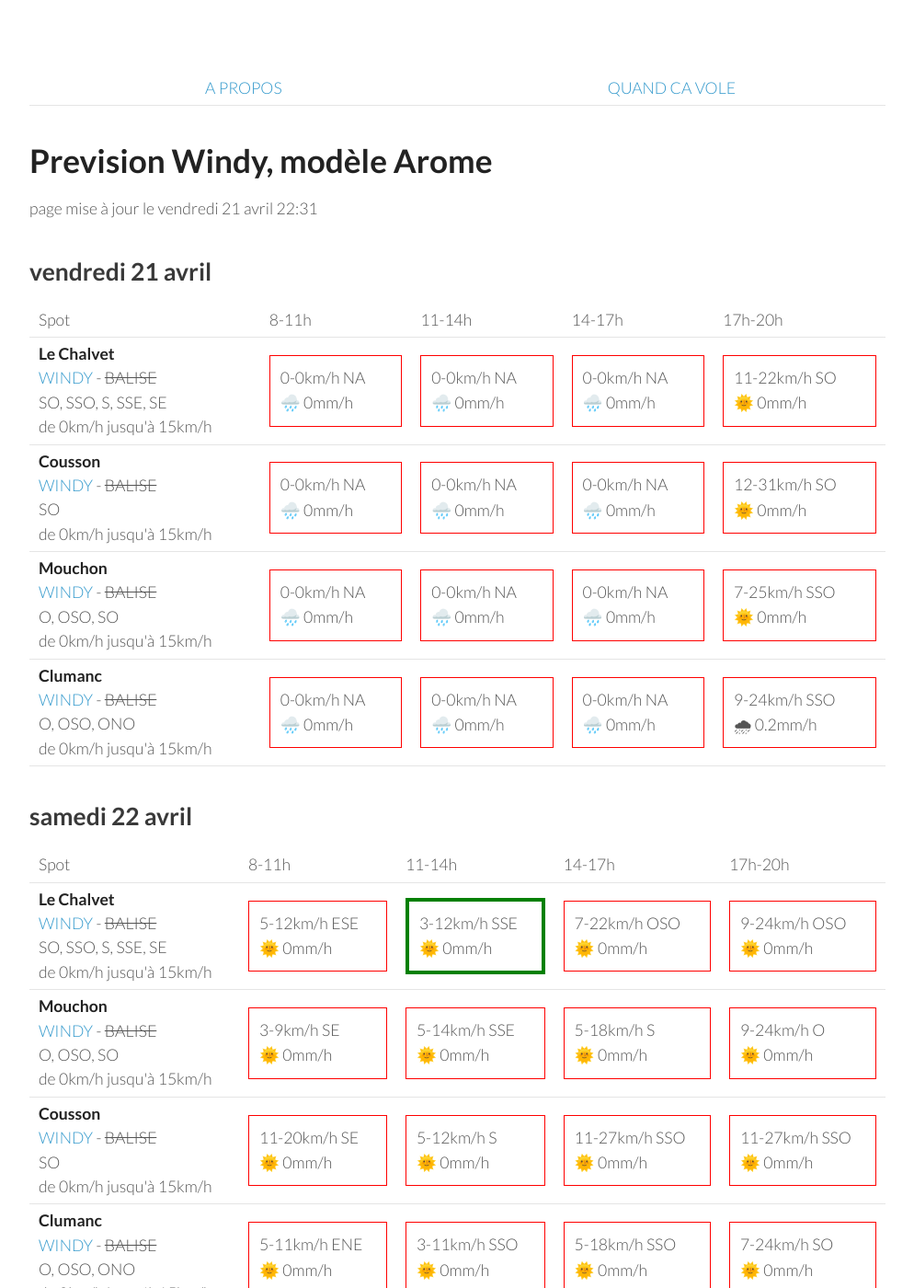
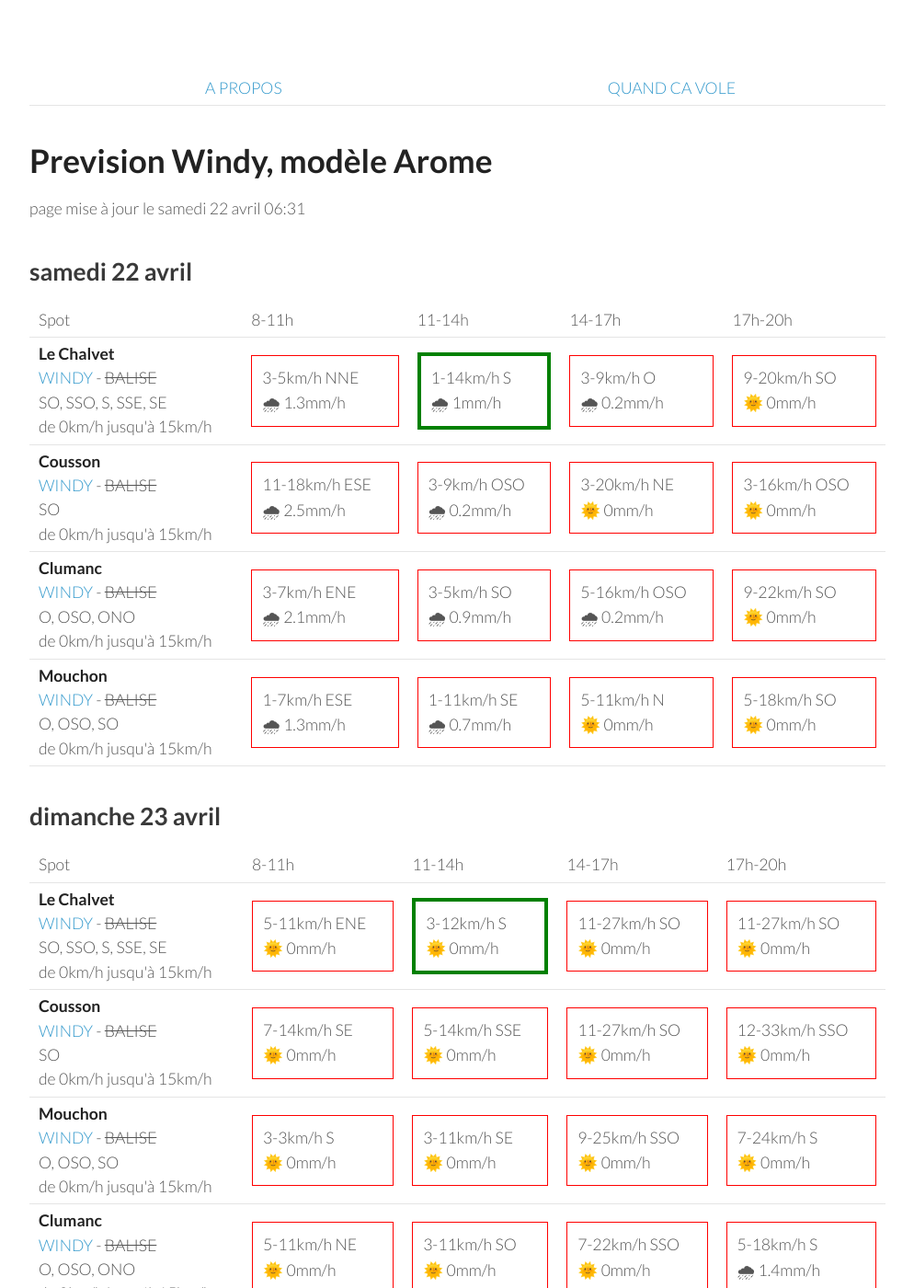
Before and after one commit to parapente-dans-le-nord/parapente-dans-le-nord.github.io, a Jekyll site: the page built from serre_poncon.markdown, in a window 1280 px wide and 1400 px high. Shown: the whole window at 92% size, without its empty margins (26-1020 px from the left). Built offline with Jekyll 4.4.1, drawn with Linux system fonts in a browser that asks for light colours; some of the changed text lies outside the part shown.

Commit message:
update index.markdown

```diff
--- a/serre_poncon.markdown
+++ b/serre_poncon.markdown
@@ -7,60 +7,8 @@ title:  "Tous les spots"
 {: .links}
 
 # Prevision Windy, modèle Arome
-page mise à jour le vendredi 21 avril 22:31
+page mise à jour le samedi 22 avril 06:31
 
-## vendredi 21 avril
-
-{::nomarkdown}
-<table>
-  <tbody>
-    <tr>
-      <td>Spot</td>
-      <td>8-11h</td>
-      <td>11-14h</td>
-      <td>14-17h</td>
-      <td>17h-20h</td>
-    </tr>
-<tr>
-        <td><strong>Le Chalvet</strong><br><a href="https://windy.com/43.979/6.480?43.866,6.480,10,m:eSsaglX">WINDY</a> - <span class="no-balise"> BALISE </span><br> <span class="vent-favorable">SO, SSO, S, SSE, SE</span><br><span class="force-vent">de 0km/h jusqu'à 15km/h</span> </td>
-
-            <td><div class="not-flyable"><p>0-0km/h NA</p><p>🌧️ 0mm/h</p></div></td>
-            <td><div class="not-flyable"><p>0-0km/h NA</p><p>🌧️ 0mm/h</p></div></td>
-            <td><div class="not-flyable"><p>0-0km/h NA</p><p>🌧️ 0mm/h</p></div></td>
-            <td><div class="not-flyable"><p>11-22km/h SO</p><p>🌞 0mm/h</p></div></td>
-
-    </tr>
-<tr>
-        <td><strong>Cousson</strong><br><a href="https://windy.com/44.054/6.240?43.940,6.241,10,m:eSAaglz">WINDY</a> - <span class="no-balise"> BALISE </span><br> <span class="vent-favorable">SO</span><br><span class="force-vent">de 0km/h jusqu'à 15km/h</span> </td>
-
-            <td><div class="not-flyable"><p>0-0km/h NA</p><p>🌧️ 0mm/h</p></div></td>
-            <td><div class="not-flyable"><p>0-0km/h NA</p><p>🌧️ 0mm/h</p></div></td>
-            <td><div class="not-flyable"><p>0-0km/h NA</p><p>🌧️ 0mm/h</p></div></td>
-            <td><div class="not-flyable"><p>12-31km/h SO</p><p>🌞 0mm/h</p></div></td>
-
-    </tr>
-<tr>
-        <td><strong>Mouchon</strong><br><a href="https://windy.com/43.992/6.424?43.878,6.425,10,m:eSuaglR">WINDY</a> - <span class="no-balise"> BALISE </span><br> <span class="vent-favorable">O, OSO, SO</span><br><span class="force-vent">de 0km/h jusqu'à 15km/h</span> </td>
-
-            <td><div class="not-flyable"><p>0-0km/h NA</p><p>🌧️ 0mm/h</p></div></td>
-            <td><div class="not-flyable"><p>0-0km/h NA</p><p>🌧️ 0mm/h</p></div></td>
-            <td><div class="not-flyable"><p>0-0km/h NA</p><p>🌧️ 0mm/h</p></div></td>
-            <td><div class="not-flyable"><p>7-25km/h SSO</p><p>🌞 0mm/h</p></div></td>
-
-    </tr>
-<tr>
-        <td><strong>Clumanc</strong><br><a href="https://windy.com/44.027/6.402?43.914,6.403,10,m:eSxaglP">WINDY</a> - <span class="no-balise"> BALISE </span><br> <span class="vent-favorable">O, OSO, ONO</span><br><span class="force-vent">de 0km/h jusqu'à 15km/h</span> </td>
-
-            <td><div class="not-flyable"><p>0-0km/h NA</p><p>🌧️ 0mm/h</p></div></td>
-            <td><div class="not-flyable"><p>0-0km/h NA</p><p>🌧️ 0mm/h</p></div></td>
-            <td><div class="not-flyable"><p>0-0km/h NA</p><p>🌧️ 0mm/h</p></div></td>
-            <td><div class="not-flyable"><p>9-24km/h SSO</p><p>🌧 0.2mm/h</p></div></td>
-
-    </tr>
-
-</tbody>
-</table>
-{:/}
 ## samedi 22 avril
 
 {::nomarkdown}
@@ -76,40 +24,40 @@ page mise à jour le vendredi 21 avril 22:31
 <tr>
         <td><strong>Le Chalvet</strong><br><a href="https://windy.com/43.979/6.480?43.866,6.480,10,m:eSsaglX">WINDY</a> - <span class="no-balise"> BALISE </span><br> <span class="vent-favorable">SO, SSO, S, SSE, SE</span><br><span class="force-vent">de 0km/h jusqu'à 15km/h</span> </td>
 
-            <td><div class="not-flyable"><p>5-12km/h ESE</p><p>🌞 0mm/h</p></div></td>
-            <td><div class="flyable"><p>3-12km/h SSE</p><p>🌞 0mm/h</p></div></td>
-            <td><div class="not-flyable"><p>7-22km/h OSO</p><p>🌞 0mm/h</p></div></td>
-            <td><div class="not-flyable"><p>9-24km/h OSO</p><p>🌞 0mm/h</p></div></td>
+            <td><div class="not-flyable"><p>3-5km/h NNE</p><p>🌧 1.3mm/h</p></div></td>
+            <td><div class="flyable"><p>1-14km/h S</p><p>🌧 1mm/h</p></div></td>
+            <td><div class="not-flyable"><p>3-9km/h O</p><p>🌧 0.2mm/h</p></div></td>
+            <td><div class="not-flyable"><p>9-20km/h SO</p><p>🌞 0mm/h</p></div></td>
+
+
+    </tr>
+<tr>
+        <td><strong>Cousson</strong><br><a href="https://windy.com/44.054/6.240?43.940,6.241,10,m:eSAaglz">WINDY</a> - <span class="no-balise"> BALISE </span><br> <span class="vent-favorable">SO</span><br><span class="force-vent">de 0km/h jusqu'à 15km/h</span> </td>
+
+            <td><div class="not-flyable"><p>11-18km/h ESE</p><p>🌧 2.5mm/h</p></div></td>
+            <td><div class="not-flyable"><p>3-9km/h OSO</p><p>🌧 0.2mm/h</p></div></td>
+            <td><div class="not-flyable"><p>3-20km/h NE</p><p>🌞 0mm/h</p></div></td>
+            <td><div class="not-flyable"><p>3-16km/h OSO</p><p>🌞 0mm/h</p></div></td>
+
+
+    </tr>
+<tr>
+        <td><strong>Clumanc</strong><br><a href="https://windy.com/44.027/6.402?43.914,6.403,10,m:eSxaglP">WINDY</a> - <span class="no-balise"> BALISE </span><br> <span class="vent-favorable">O, OSO, ONO</span><br><span class="force-vent">de 0km/h jusqu'à 15km/h</span> </td>
+
+            <td><div class="not-flyable"><p>3-7km/h ENE</p><p>🌧 2.1mm/h</p></div></td>
+            <td><div class="not-flyable"><p>3-5km/h SO</p><p>🌧 0.9mm/h</p></div></td>
+            <td><div class="not-flyable"><p>5-16km/h OSO</p><p>🌧 0.2mm/h</p></div></td>
+            <td><div class="not-flyable"><p>9-22km/h SO</p><p>🌞 0mm/h</p></div></td>
 
 
     </tr>
 <tr>
         <td><strong>Mouchon</strong><br><a href="https://windy.com/43.992/6.424?43.878,6.425,10,m:eSuaglR">WINDY</a> - <span class="no-balise"> BALISE </span><br> <span class="vent-favorable">O, OSO, SO</span><br><span class="force-vent">de 0km/h jusqu'à 15km/h</span> </td>
 
-            <td><div class="not-flyable"><p>3-9km/h SE</p><p>🌞 0mm/h</p></div></td>
-            <td><div class="not-flyable"><p>5-14km/h SSE</p><p>🌞 0mm/h</p></div></td>
-            <td><div class="not-flyable"><p>5-18km/h S</p><p>🌞 0mm/h</p></div></td>
-            <td><div class="not-flyable"><p>9-24km/h O</p><p>🌞 0mm/h</p></div></td>
-
-
-    </tr>
-<tr>
-        <td><strong>Cousson</strong><br><a href="https://windy.com/44.054/6.240?43.940,6.241,10,m:eSAaglz">WINDY</a> - <span class="no-balise"> BALISE </span><br> <span class="vent-favorable">SO</span><br><span class="force-vent">de 0km/h jusqu'à 15km/h</span> </td>
-
-            <td><div class="not-flyable"><p>11-20km/h SE</p><p>🌞 0mm/h</p></div></td>
-            <td><div class="not-flyable"><p>5-12km/h S</p><p>🌞 0mm/h</p></div></td>
-            <td><div class="not-flyable"><p>11-27km/h SSO</p><p>🌞 0mm/h</p></div></td>
-            <td><div class="not-flyable"><p>11-27km/h SSO</p><p>🌞 0mm/h</p></div></td>
-
-
-    </tr>
-<tr>
-        <td><strong>Clumanc</strong><br><a href="https://windy.com/44.027/6.402?43.914,6.403,10,m:eSxaglP">WINDY</a> - <span class="no-balise"> BALISE </span><br> <span class="vent-favorable">O, OSO, ONO</span><br><span class="force-vent">de 0km/h jusqu'à 15km/h</span> </td>
-
-            <td><div class="not-flyable"><p>5-11km/h ENE</p><p>🌞 0mm/h</p></div></td>
-            <td><div class="not-flyable"><p>3-11km/h SSO</p><p>🌞 0mm/h</p></div></td>
-            <td><div class="not-flyable"><p>5-18km/h SSO</p><p>🌞 0mm/h</p></div></td>
-            <td><div class="not-flyable"><p>7-24km/h SO</p><p>🌞 0mm/h</p></div></td>
+            <td><div class="not-flyable"><p>1-7km/h ESE</p><p>🌧 1.3mm/h</p></div></td>
+            <td><div class="not-flyable"><p>1-11km/h SE</p><p>🌧 0.7mm/h</p></div></td>
+            <td><div class="not-flyable"><p>5-11km/h N</p><p>🌞 0mm/h</p></div></td>
+            <td><div class="not-flyable"><p>5-18km/h SO</p><p>🌞 0mm/h</p></div></td>
 
 
     </tr>
@@ -130,32 +78,22 @@ page mise à jour le vendredi 21 avril 22:31
       <td>17h-20h</td>
     </tr>
 <tr>
-        <td><strong>Cousson</strong><br><a href="https://windy.com/44.054/6.240?43.940,6.241,10,m:eSAaglz">WINDY</a> - <span class="no-balise"> BALISE </span><br> <span class="vent-favorable">SO</span><br><span class="force-vent">de 0km/h jusqu'à 15km/h</span> </td>
+        <td><strong>Le Chalvet</strong><br><a href="https://windy.com/43.979/6.480?43.866,6.480,10,m:eSsaglX">WINDY</a> - <span class="no-balise"> BALISE </span><br> <span class="vent-favorable">SO, SSO, S, SSE, SE</span><br><span class="force-vent">de 0km/h jusqu'à 15km/h</span> </td>
 
-            <td><div class="not-flyable"><p>7-14km/h SSE</p><p>🌞 0mm/h</p></div></td>
-            <td><div class="not-flyable"><p>7-22km/h SSE</p><p>🌧 0.8mm/h</p></div></td>
-            <td><div class="not-flyable"><p>11-31km/h SSO</p><p>🌧 0.3mm/h</p></div></td>
-            <td><div class="not-flyable"><p>11-31km/h SO</p><p>🌧 0.3mm/h</p></div></td>
+            <td><div class="not-flyable"><p>5-11km/h ENE</p><p>🌞 0mm/h</p></div></td>
+            <td><div class="flyable"><p>3-12km/h S</p><p>🌞 0mm/h</p></div></td>
+            <td><div class="not-flyable"><p>11-27km/h SO</p><p>🌞 0mm/h</p></div></td>
+            <td><div class="not-flyable"><p>11-27km/h SO</p><p>🌞 0mm/h</p></div></td>
 
 
     </tr>
 <tr>
-        <td><strong>Le Chalvet</strong><br><a href="https://windy.com/43.979/6.480?43.866,6.480,10,m:eSsaglX">WINDY</a> - <span class="no-balise"> BALISE </span><br> <span class="vent-favorable">SO, SSO, S, SSE, SE</span><br><span class="force-vent">de 0km/h jusqu'à 15km/h</span> </td>
+        <td><strong>Cousson</strong><br><a href="https://windy.com/44.054/6.240?43.940,6.241,10,m:eSAaglz">WINDY</a> - <span class="no-balise"> BALISE </span><br> <span class="vent-favorable">SO</span><br><span class="force-vent">de 0km/h jusqu'à 15km/h</span> </td>
 
-            <td><div class="not-flyable"><p>1-3km/h E</p><p>🌞 0mm/h</p></div></td>
-            <td><div class="not-flyable"><p>7-22km/h SE</p><p>🌧 3mm/h</p></div></td>
-            <td><div class="not-flyable"><p>11-33km/h SSO</p><p>🌧 0.4mm/h</p></div></td>
-            <td><div class="not-flyable"><p>9-33km/h SO</p><p>🌧 0.3mm/h</p></div></td>
-
-
-    </tr>
-<tr>
-        <td><strong>Clumanc</strong><br><a href="https://windy.com/44.027/6.402?43.914,6.403,10,m:eSxaglP">WINDY</a> - <span class="no-balise"> BALISE </span><br> <span class="vent-favorable">O, OSO, ONO</span><br><span class="force-vent">de 0km/h jusqu'à 15km/h</span> </td>
-
-            <td><div class="not-flyable"><p>1-3km/h ENE</p><p>🌞 0mm/h</p></div></td>
-            <td><div class="not-flyable"><p>7-25km/h SE</p><p>🌧 1.6mm/h</p></div></td>
-            <td><div class="not-flyable"><p>11-33km/h SSO</p><p>🌧 0.5mm/h</p></div></td>
-            <td><div class="not-flyable"><p>9-33km/h SO</p><p>🌧 0.2mm/h</p></div></td>
+            <td><div class="not-flyable"><p>7-14km/h SE</p><p>🌞 0mm/h</p></div></td>
+            <td><div class="not-flyable"><p>5-14km/h SSE</p><p>🌞 0mm/h</p></div></td>
+            <td><div class="not-flyable"><p>11-27km/h SO</p><p>🌞 0mm/h</p></div></td>
+            <td><div class="not-flyable"><p>12-33km/h SSO</p><p>🌞 0mm/h</p></div></td>
 
 
     </tr>
@@ -163,9 +101,19 @@ page mise à jour le vendredi 21 avril 22:31
         <td><strong>Mouchon</strong><br><a href="https://windy.com/43.992/6.424?43.878,6.425,10,m:eSuaglR">WINDY</a> - <span class="no-balise"> BALISE </span><br> <span class="vent-favorable">O, OSO, SO</span><br><span class="force-vent">de 0km/h jusqu'à 15km/h</span> </td>
 
             <td><div class="not-flyable"><p>3-3km/h S</p><p>🌞 0mm/h</p></div></td>
-            <td><div class="not-flyable"><p>7-24km/h SE</p><p>🌧 2.4mm/h</p></div></td>
-            <td><div class="not-flyable"><p>11-33km/h SSO</p><p>🌧 0.4mm/h</p></div></td>
-            <td><div class="not-flyable"><p>9-31km/h SO</p><p>🌧 0.2mm/h</p></div></td>
+            <td><div class="not-flyable"><p>3-11km/h SE</p><p>🌞 0mm/h</p></div></td>
+            <td><div class="not-flyable"><p>9-25km/h SSO</p><p>🌞 0mm/h</p></div></td>
+            <td><div class="not-flyable"><p>7-24km/h S</p><p>🌞 0mm/h</p></div></td>
+
+
+    </tr>
+<tr>
+        <td><strong>Clumanc</strong><br><a href="https://windy.com/44.027/6.402?43.914,6.403,10,m:eSxaglP">WINDY</a> - <span class="no-balise"> BALISE </span><br> <span class="vent-favorable">O, OSO, ONO</span><br><span class="force-vent">de 0km/h jusqu'à 15km/h</span> </td>
+
+            <td><div class="not-flyable"><p>5-11km/h NE</p><p>🌞 0mm/h</p></div></td>
+            <td><div class="not-flyable"><p>3-11km/h SO</p><p>🌞 0mm/h</p></div></td>
+            <td><div class="not-flyable"><p>7-22km/h SSO</p><p>🌞 0mm/h</p></div></td>
+            <td><div class="not-flyable"><p>5-18km/h S</p><p>🌧 1.4mm/h</p></div></td>
 
 
     </tr>
@@ -188,40 +136,40 @@ page mise à jour le vendredi 21 avril 22:31
 <tr>
         <td><strong>Mouchon</strong><br><a href="https://windy.com/43.992/6.424?43.878,6.425,10,m:eSuaglR">WINDY</a> - <span class="no-balise"> BALISE </span><br> <span class="vent-favorable">O, OSO, SO</span><br><span class="force-vent">de 0km/h jusqu'à 15km/h</span> </td>
 
-            <td><div class="not-flyable"><p>14-46km/h ONO</p><p>🌞 0mm/h</p></div></td>
-            <td><div class="not-flyable"><p>22-57km/h NO</p><p>🌞 0mm/h</p></div></td>
+            <td><div class="not-flyable"><p>14-42km/h ONO</p><p>🌞 0mm/h</p></div></td>
+            <td><div class="not-flyable"><p>22-59km/h NO</p><p>🌞 0mm/h</p></div></td>
             <td><div class="not-flyable"><p>22-61km/h NO</p><p>🌞 0mm/h</p></div></td>
-            <td><div class="not-flyable"><p>24-64km/h ONO</p><p>🌞 0mm/h</p></div></td>
+            <td><div class="not-flyable"><p>24-62km/h NO</p><p>🌞 0mm/h</p></div></td>
 
 
     </tr>
 <tr>
         <td><strong>Clumanc</strong><br><a href="https://windy.com/44.027/6.402?43.914,6.403,10,m:eSxaglP">WINDY</a> - <span class="no-balise"> BALISE </span><br> <span class="vent-favorable">O, OSO, ONO</span><br><span class="force-vent">de 0km/h jusqu'à 15km/h</span> </td>
 
-            <td><div class="not-flyable"><p>12-42km/h ONO</p><p>🌞 0mm/h</p></div></td>
+            <td><div class="not-flyable"><p>12-38km/h ONO</p><p>🌞 0mm/h</p></div></td>
             <td><div class="not-flyable"><p>20-55km/h NO</p><p>🌞 0mm/h</p></div></td>
-            <td><div class="not-flyable"><p>22-59km/h NO</p><p>🌞 0mm/h</p></div></td>
-            <td><div class="not-flyable"><p>24-62km/h ONO</p><p>🌞 0mm/h</p></div></td>
+            <td><div class="not-flyable"><p>20-59km/h NO</p><p>🌞 0mm/h</p></div></td>
+            <td><div class="not-flyable"><p>22-62km/h NO</p><p>🌞 0mm/h</p></div></td>
+
+
+    </tr>
+<tr>
+        <td><strong>Cousson</strong><br><a href="https://windy.com/44.054/6.240?43.940,6.241,10,m:eSAaglz">WINDY</a> - <span class="no-balise"> BALISE </span><br> <span class="vent-favorable">SO</span><br><span class="force-vent">de 0km/h jusqu'à 15km/h</span> </td>
+
+            <td><div class="not-flyable"><p>7-25km/h ONO</p><p>🌞 0mm/h</p></div></td>
+            <td><div class="not-flyable"><p>16-46km/h NO</p><p>🌞 0mm/h</p></div></td>
+            <td><div class="not-flyable"><p>18-50km/h NO</p><p>🌞 0mm/h</p></div></td>
+            <td><div class="not-flyable"><p>20-51km/h NO</p><p>🌞 0mm/h</p></div></td>
 
 
     </tr>
 <tr>
         <td><strong>Le Chalvet</strong><br><a href="https://windy.com/43.979/6.480?43.866,6.480,10,m:eSsaglX">WINDY</a> - <span class="no-balise"> BALISE </span><br> <span class="vent-favorable">SO, SSO, S, SSE, SE</span><br><span class="force-vent">de 0km/h jusqu'à 15km/h</span> </td>
 
-            <td><div class="not-flyable"><p>16-50km/h ONO</p><p>🌞 0mm/h</p></div></td>
-            <td><div class="not-flyable"><p>22-61km/h NO</p><p>🌞 0mm/h</p></div></td>
+            <td><div class="not-flyable"><p>16-48km/h NO</p><p>🌞 0mm/h</p></div></td>
+            <td><div class="not-flyable"><p>24-61km/h NO</p><p>🌞 0mm/h</p></div></td>
             <td><div class="not-flyable"><p>22-62km/h NO</p><p>🌞 0mm/h</p></div></td>
-            <td><div class="not-flyable"><p>24-66km/h NO</p><p>🌞 0mm/h</p></div></td>
-
-
-    </tr>
-<tr>
-        <td><strong>Cousson</strong><br><a href="https://windy.com/44.054/6.240?43.940,6.241,10,m:eSAaglz">WINDY</a> - <span class="no-balise"> BALISE </span><br> <span class="vent-favorable">SO</span><br><span class="force-vent">de 0km/h jusqu'à 15km/h</span> </td>
-
-            <td><div class="not-flyable"><p>9-27km/h ONO</p><p>🌞 0mm/h</p></div></td>
-            <td><div class="not-flyable"><p>18-46km/h NO</p><p>🌞 0mm/h</p></div></td>
-            <td><div class="not-flyable"><p>18-50km/h NO</p><p>🌞 0mm/h</p></div></td>
-            <td><div class="not-flyable"><p>20-51km/h NO</p><p>🌞 0mm/h</p></div></td>
+            <td><div class="not-flyable"><p>24-64km/h NO</p><p>🌞 0mm/h</p></div></td>
 
 
     </tr>
@@ -244,8 +192,8 @@ page mise à jour le vendredi 21 avril 22:31
 <tr>
         <td><strong>Mouchon</strong><br><a href="https://windy.com/43.992/6.424?43.878,6.425,10,m:eSuaglR">WINDY</a> - <span class="no-balise"> BALISE </span><br> <span class="vent-favorable">O, OSO, SO</span><br><span class="force-vent">de 0km/h jusqu'à 15km/h</span> </td>
 
-            <td><div class="not-flyable"><p>11-38km/h ONO</p><p>🌞 0mm/h</p></div></td>
-            <td><div class="not-flyable"><p>20-55km/h ONO</p><p>🌞 0mm/h</p></div></td>
+            <td><div class="not-flyable"><p>12-40km/h ONO</p><p>🌞 0mm/h</p></div></td>
+            <td><div class="not-flyable"><p>22-61km/h NO</p><p>🌞 0mm/h</p></div></td>
             <td><div class="not-flyable"><p>25-68km/h NO</p><p>🌞 0mm/h</p></div></td>
             <td><div class="not-flyable"><p>24-70km/h NO</p><p>🌞 0mm/h</p></div></td>
 
@@ -254,30 +202,30 @@ page mise à jour le vendredi 21 avril 22:31
 <tr>
         <td><strong>Clumanc</strong><br><a href="https://windy.com/44.027/6.402?43.914,6.403,10,m:eSxaglP">WINDY</a> - <span class="no-balise"> BALISE </span><br> <span class="vent-favorable">O, OSO, ONO</span><br><span class="force-vent">de 0km/h jusqu'à 15km/h</span> </td>
 
-            <td><div class="not-flyable"><p>11-37km/h ONO</p><p>🌞 0mm/h</p></div></td>
-            <td><div class="not-flyable"><p>20-55km/h ONO</p><p>🌞 0mm/h</p></div></td>
+            <td><div class="not-flyable"><p>11-38km/h ONO</p><p>🌞 0mm/h</p></div></td>
+            <td><div class="not-flyable"><p>22-59km/h NO</p><p>🌞 0mm/h</p></div></td>
             <td><div class="not-flyable"><p>25-68km/h NO</p><p>🌞 0mm/h</p></div></td>
             <td><div class="not-flyable"><p>24-70km/h NO</p><p>🌞 0mm/h</p></div></td>
 
 
     </tr>
 <tr>
-        <td><strong>Cousson</strong><br><a href="https://windy.com/44.054/6.240?43.940,6.241,10,m:eSAaglz">WINDY</a> - <span class="no-balise"> BALISE </span><br> <span class="vent-favorable">SO</span><br><span class="force-vent">de 0km/h jusqu'à 15km/h</span> </td>
+        <td><strong>Le Chalvet</strong><br><a href="https://windy.com/43.979/6.480?43.866,6.480,10,m:eSsaglX">WINDY</a> - <span class="no-balise"> BALISE </span><br> <span class="vent-favorable">SO, SSO, S, SSE, SE</span><br><span class="force-vent">de 0km/h jusqu'à 15km/h</span> </td>
 
-            <td><div class="not-flyable"><p>7-25km/h ONO</p><p>🌞 0mm/h</p></div></td>
-            <td><div class="not-flyable"><p>16-44km/h NO</p><p>🌞 0mm/h</p></div></td>
-            <td><div class="not-flyable"><p>22-57km/h NO</p><p>🌞 0mm/h</p></div></td>
-            <td><div class="not-flyable"><p>22-62km/h NO</p><p>🌞 0mm/h</p></div></td>
+            <td><div class="not-flyable"><p>12-44km/h ONO</p><p>🌞 0mm/h</p></div></td>
+            <td><div class="not-flyable"><p>22-61km/h NO</p><p>🌞 0mm/h</p></div></td>
+            <td><div class="not-flyable"><p>25-68km/h NO</p><p>🌞 0mm/h</p></div></td>
+            <td><div class="not-flyable"><p>24-68km/h NO</p><p>🌞 0mm/h</p></div></td>
 
 
     </tr>
 <tr>
-        <td><strong>Le Chalvet</strong><br><a href="https://windy.com/43.979/6.480?43.866,6.480,10,m:eSsaglX">WINDY</a> - <span class="no-balise"> BALISE </span><br> <span class="vent-favorable">SO, SSO, S, SSE, SE</span><br><span class="force-vent">de 0km/h jusqu'à 15km/h</span> </td>
+        <td><strong>Cousson</strong><br><a href="https://windy.com/44.054/6.240?43.940,6.241,10,m:eSAaglz">WINDY</a> - <span class="no-balise"> BALISE </span><br> <span class="vent-favorable">SO</span><br><span class="force-vent">de 0km/h jusqu'à 15km/h</span> </td>
 
-            <td><div class="not-flyable"><p>12-42km/h ONO</p><p>🌞 0mm/h</p></div></td>
-            <td><div class="not-flyable"><p>20-57km/h ONO</p><p>🌞 0mm/h</p></div></td>
-            <td><div class="not-flyable"><p>25-68km/h NO</p><p>🌞 0mm/h</p></div></td>
-            <td><div class="not-flyable"><p>24-68km/h NO</p><p>🌞 0mm/h</p></div></td>
+            <td><div class="not-flyable"><p>9-29km/h ONO</p><p>🌞 0mm/h</p></div></td>
+            <td><div class="not-flyable"><p>18-48km/h NO</p><p>🌞 0mm/h</p></div></td>
+            <td><div class="not-flyable"><p>22-57km/h NO</p><p>🌞 0mm/h</p></div></td>
+            <td><div class="not-flyable"><p>22-62km/h NO</p><p>🌞 0mm/h</p></div></td>
 
 
     </tr>
```
